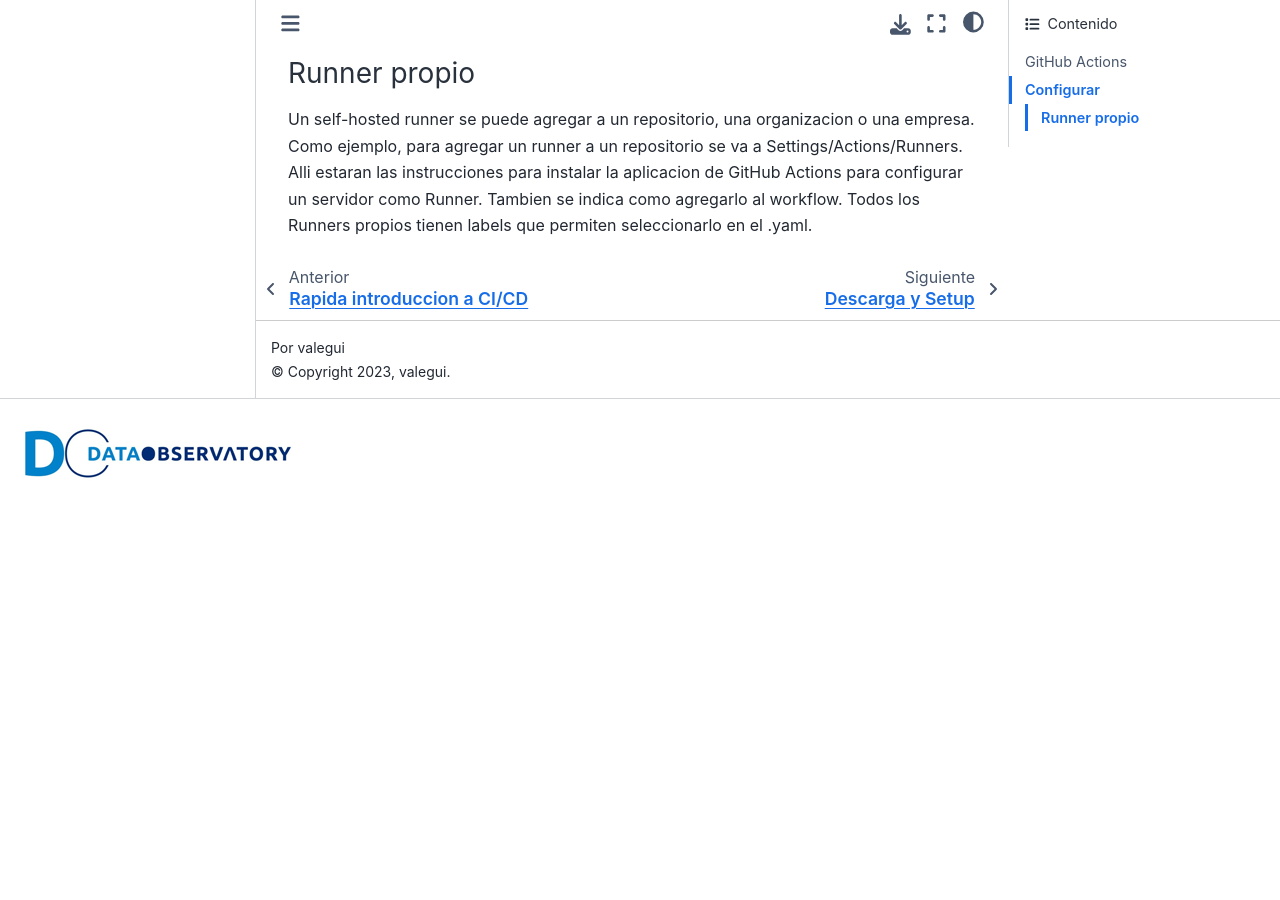
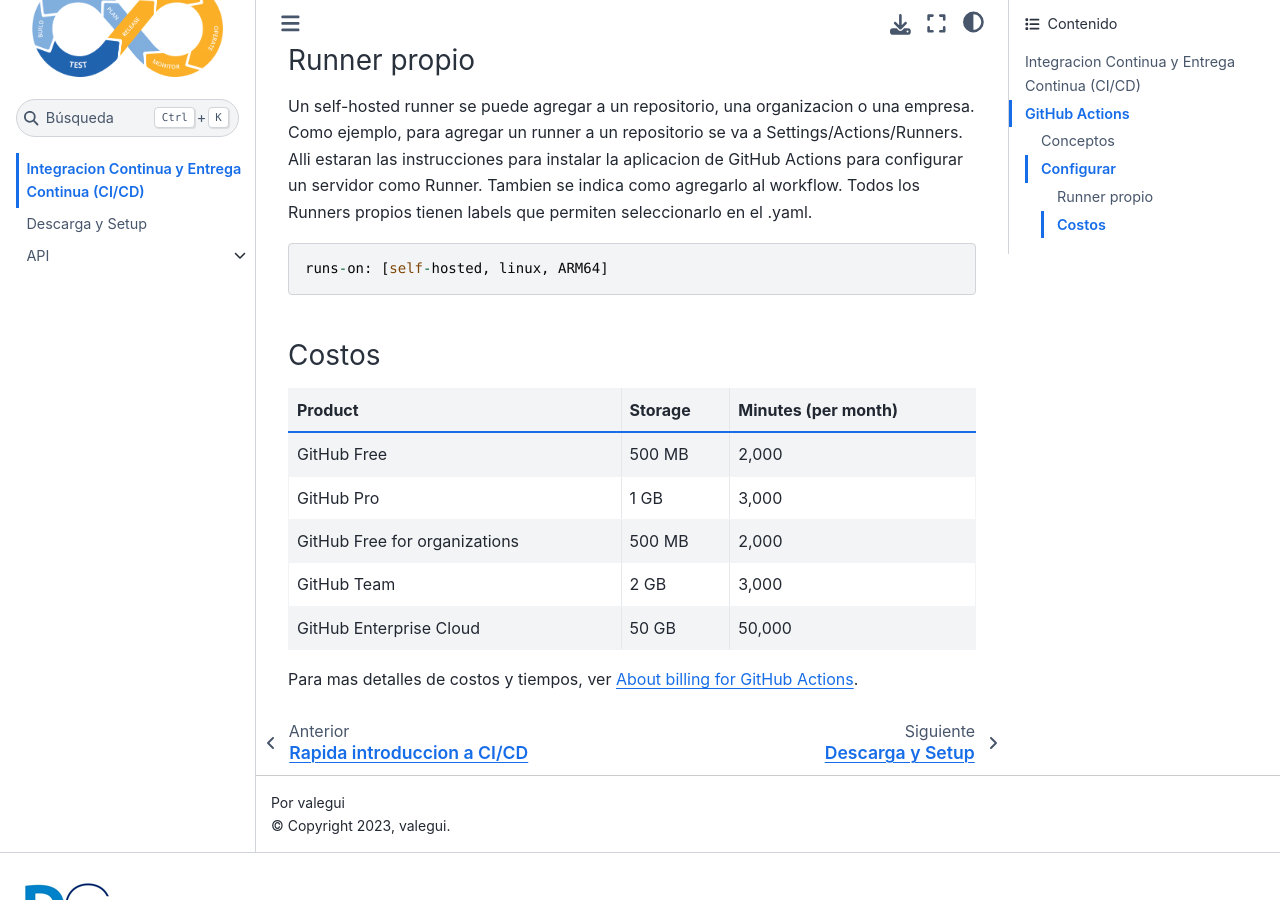
Before and after one commit to valegui/private-test-intro-cicd, a Sphinx documentation site: the page built from docs/source/cicd.rst, in a window 1280 px wide and 900 px high, scrolled down 1418 px. Built offline with Sphinx 7.4.7 and the Sphinx Book theme 1.1.4, drawn with Linux system fonts in a browser that asks for light colours; pages that are not in the unit, such as notebooks, are missing from menus; before the commit the page ends 1924 px from its top, so only the background shows below that; some of the changed text lies outside the part shown.

Commit message:
docs: add images and restructure

```diff
--- /dev/null
+++ b/docs/source/_templates/navbar-logo.html
@@ -0,0 +1 @@
+<img src="{{ pathto('_static/CICDBlog.png', 1) }}" alt="CICD" style='height: 100%; width: 100%; object-fit: contain'>
--- a/docs/source/cicd.rst
+++ b/docs/source/cicd.rst
@@ -2,7 +2,7 @@
 ===============================================
 
 GitHub Actions
---------------
+==============
 Permite tratar la pipeline CI como codigo. Solo se necesita un archivo .yaml para la definicion del
 workflow en un directorio llamado '.github/workflows'.
 
@@ -40,7 +40,7 @@
 * Event
    Evento que dice cuando debe ejecutarse un workflow, por ejemplo push, pull_request, release, fork,
    delete.
-   Ver `GitHub Actions Events <https://docs.github.com/en/actions/using-workflows/events-that-trigger-workflows>`_
+   Ver `GitHub Actions Events <https://docs.github.com/en/actions/using-workflows/events-that-trigger-workflows>`_.
 * Jobs
    Es un conjunto de pasos en un workflow que se ejecutan en un mismo 'Runner'. En un workflow hay 1
    o mas 'Jobs'. Cada 'Job' puede contener 1 o mas 'Steps'. Por defecto los 'Jobs' se ejecutan en
@@ -59,16 +59,46 @@
 
 
 Configurar
-----------
+^^^^^^^^^^
 
 Runner propio
-^^^^^^^^^^^^^
+-------------
+
 Un self-hosted runner se puede agregar a un repositorio, una organizacion o una empresa. Como
 ejemplo, para agregar un runner a un repositorio se va a Settings/Actions/Runners.
 Alli estaran las instrucciones para instalar la aplicacion de GitHub Actions para configurar un
 servidor como Runner. Tambien se indica como agregarlo al workflow. Todos los Runners propios tienen
 labels que permiten seleccionarlo en el .yaml.
 
-.. code-block::rst
+.. code-block::
 
    runs-on: [self-hosted, linux, ARM64]
+
+
+Costos
+------
+
+.. list-table::
+   :header-rows: 1
+
+   * - Product
+     - Storage
+     - Minutes (per month)
+   * - GitHub Free
+     - 500 MB
+     - 2,000
+   * - GitHub Pro
+     - 1 GB
+     - 3,000
+   * - GitHub Free for organizations
+     - 500 MB
+     - 2,000
+   * - GitHub Team
+     - 2 GB
+     - 3,000
+   * - GitHub Enterprise Cloud
+     - 50 GB
+     - 50,000
+
+Para mas detalles de costos y tiempos, ver
+`About billing for GitHub Actions <https://docs.github.com/en/billing/managing-billing-for-github-actions/about-billing-for-github-actions>`_.
```
Also changed, not shown: docs/source/_static/CICDBlog.png (added), docs/source/_static/github_actions.png (added), docs/source/_static/tekton.png (added).
